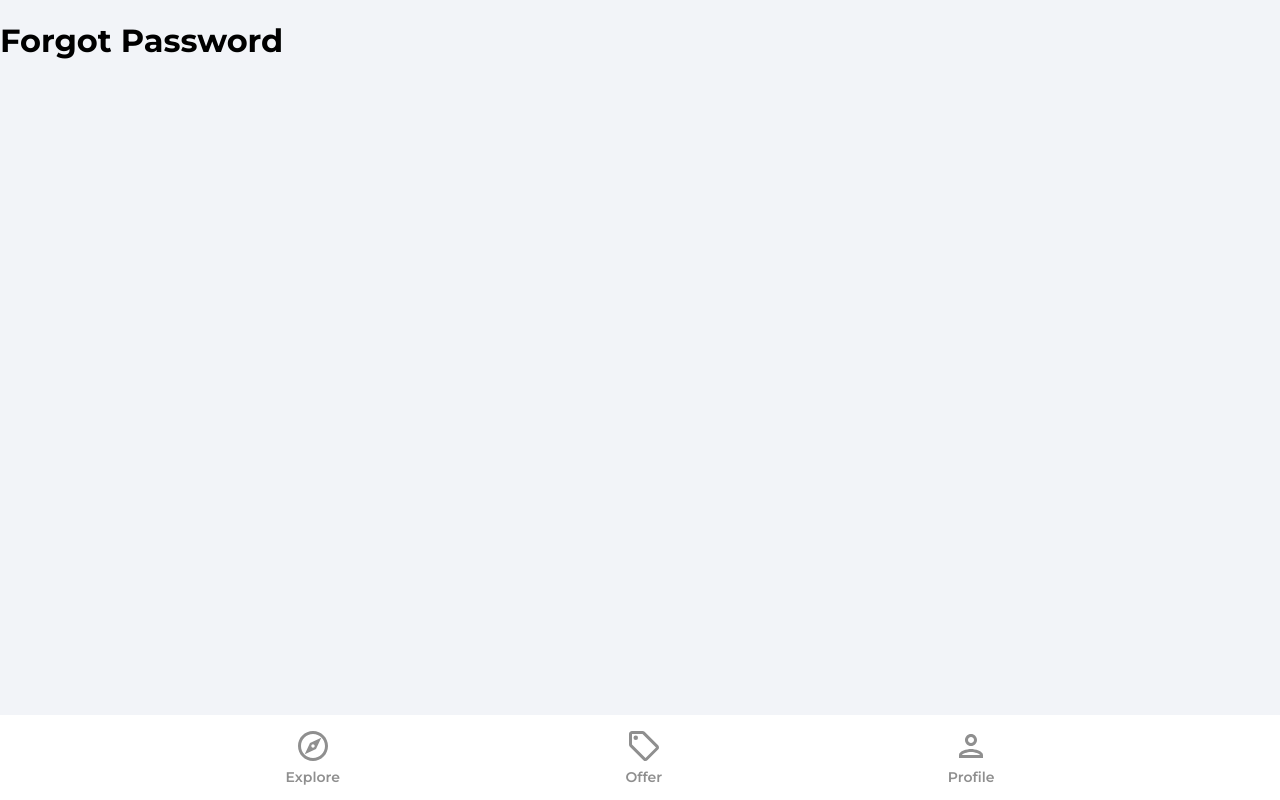
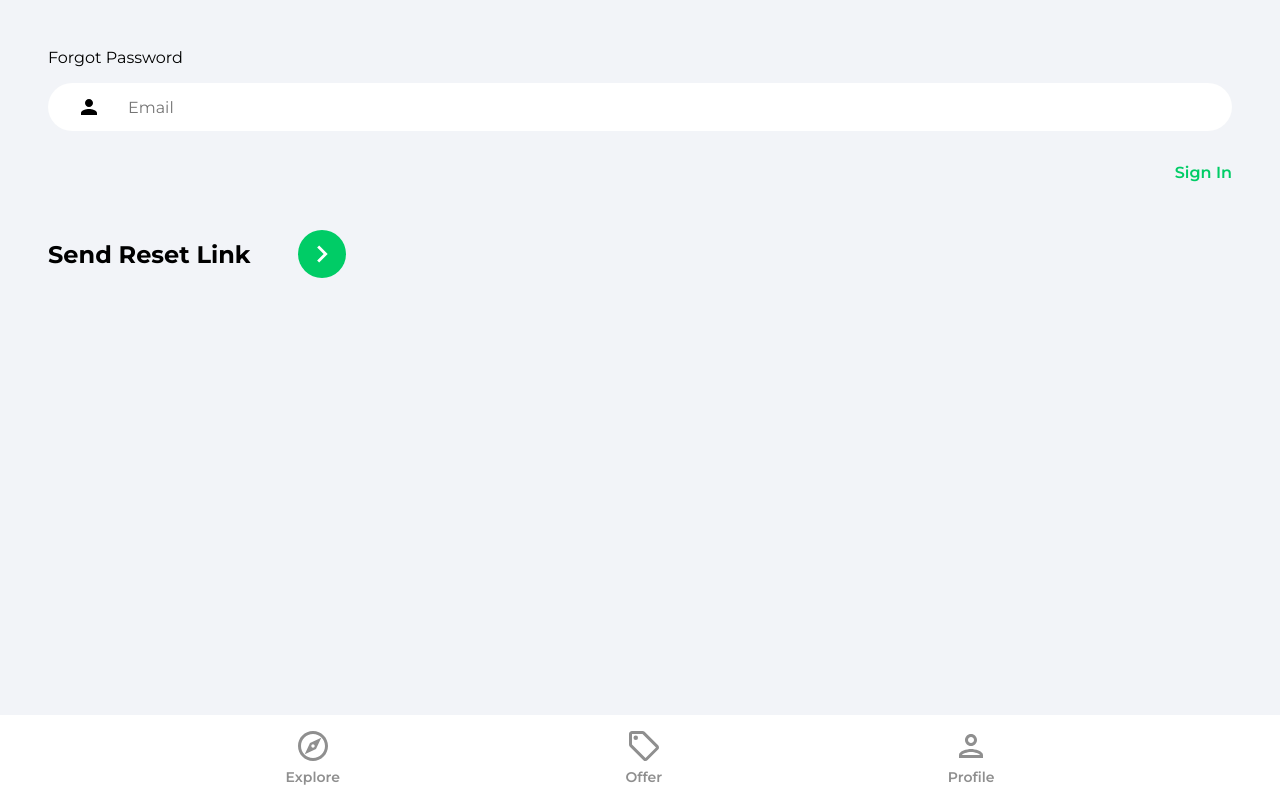
Before and after one commit to AllanSechrist/house-marketplace, a React (Create React App) app: page /forgot-password in a window 1280 px wide. Built offline with nearby package versions, Linux system fonts and the light colour scheme.

Commit message:
add OAuth and Category.jsx

```diff
--- a/src/App.js
+++ b/src/App.js
@@ -9,6 +9,7 @@
 import Profile from "./pages/Profile";
 import SignIn from "./pages/SignIn";
 import SignUp from "./pages/SignUp";
+import Category from "./pages/Category";
 
 function App() {
   return (
@@ -17,6 +18,7 @@
         <Routes>
           <Route path="/" element={<Explore />} />
           <Route path="/offers" element={<Offers />} />
+          <Route path="/category/:categoryName" element={<Category />} />
           <Route path="/profile" element={<PrivateRoute />} >
             <Route path='/profile' element={<Profile />} />
           </Route>
--- /dev/null
+++ b/src/components/OAuth.jsx
@@ -0,0 +1,47 @@
+import React from "react";
+import { useLocation, useNavigate } from "react-router-dom";
+import { getAuth, signInWithPopup, GoogleAuthProvider } from "firebase/auth";
+import { doc, setDoc, getDoc, serverTimestamp } from "firebase/firestore";
+import { db } from "../firebase.config";
+import { toast } from "react-toastify";
+import googleIcon from "../assets/svg/googleIcon.svg";
+
+function OAuth() {
+  const navigate = useNavigate();
+  const location = useLocation(); // Can be used to check the current url/page a user is on
+
+  const onGoogleClick = async () => {
+    try {
+      const auth = getAuth();
+      const provider = new GoogleAuthProvider();
+      const result = await signInWithPopup(auth, provider);
+      const user = result.user;
+
+      // checks if a user is currently in the database and if not, adds them
+      const docRef = doc(db, "users", user.uid);
+      const docSnap = await getDoc(docRef);
+
+      if (!docSnap.exists()) {
+        await setDoc(doc(db, "users", user.uid), {
+          name: user.displayName,
+          email: user.email,
+          timestamp: serverTimestamp(),
+        });
+        navigate("/");
+      }
+    } catch (error) {
+			toast.error('Could not authorize with Google')
+		}
+  };
+
+  return (
+    <div className="socialLogin">
+      <p>Sign {location.pathname === "/sign-up" ? "up" : "in"} with</p>
+      <button className="socialIconDiv" onClick={onGoogleClick}>
+        <img className="socialIconImg" src={googleIcon} alt="google" />
+      </button>
+    </div>
+  );
+}
+
+export default OAuth;
--- /dev/null
+++ b/src/pages/Category.jsx
@@ -0,0 +1,11 @@
+import React from 'react'
+
+function Category() {
+  return (
+    <div>
+      Category
+    </div>
+  )
+}
+
+export default Category
--- a/src/pages/Explore.jsx
+++ b/src/pages/Explore.jsx
@@ -1,11 +1,39 @@
-import React from 'react'
+import React from "react";
+import { Link } from "react-router-dom";
+import rentCategoryImage from "../assets/jpg/rentCategoryImage.jpg";
+import sellCategoryImage from "../assets/jpg/sellCategoryImage.jpg";
 
 function Explore() {
   return (
-    <div>
-      <h1>Explore</h1>
+    <div className="explore">
+      <header>
+        <p className="pageHeader">Explore</p>
+      </header>
+      <main>
+        {/* slider */}
+
+        <p className="exploreCategoryHeading">Categories</p>
+        <div className="exploreCategories">
+          <Link to="/category/rent">
+            <img
+              src={rentCategoryImage}
+              alt="rent"
+              className="exploreCategoryImg"
+            />
+            <p className='exploreCategoryName'>Places for rent</p>
+          </Link>
+          <Link to="/category/sell">
+            <img
+              src={sellCategoryImage}
+              alt="sell"
+              className="exploreCategoryImg"
+            />
+            <p className='exploreCategoryName'>Places for sale</p>
+          </Link>
+        </div>
+      </main>
     </div>
-  )
+  );
 }
 
-export default Explore
+export default Explore;
--- a/src/pages/ForgotPassword.jsx
+++ b/src/pages/ForgotPassword.jsx
@@ -1,11 +1,56 @@
-import React from 'react'
+import React, { useState } from "react";
+import { Link } from "react-router-dom";
+import { getAuth, sendPasswordResetEmail } from "firebase/auth";
+import { toast } from "react-toastify";
+import { ReactComponent as ArrowRightIcon } from "../assets/svg/keyboardArrowRightIcon.svg";
 
 function ForgotPassword() {
+  const [email, setEmail] = useState("");
+
+  const onChange = (e) => {
+    setEmail(e.target.value)
+  };
+
+  const onSubmit = async (e) => {
+    e.preventDefault();
+    try {
+      const auth = getAuth();
+      await sendPasswordResetEmail(auth, email);
+      toast.success("Email was sent");
+    } catch (error) {
+      toast.error("Could not send reset email");
+    }
+  };
+
   return (
-    <div>
-      <h1>Forgot Password</h1>
+    <div className="pageContainer">
+      <header>
+        <p>Forgot Password</p>
+      </header>
+      <main>
+        <form onSubmit={onSubmit}>
+          <input
+            type="email"
+            className="emailInput"
+            placeholder="Email"
+            id="email"
+            value={email}
+            onChange={onChange}
+          />
+          <Link className="forgotPasswordLink" to="/sign-in">
+            Sign In
+          </Link>
+
+          <div className="signInBar">
+            <div className="signInText">Send Reset Link</div>
+            <button className="signInButton">
+              <ArrowRightIcon fill="#ffffff" width="34px" height="34px" />
+            </button>
+          </div>
+        </form>
+      </main>
     </div>
-  )
+  );
 }
 
-export default ForgotPassword
+export default ForgotPassword;
--- a/src/pages/SignIn.jsx
+++ b/src/pages/SignIn.jsx
@@ -4,6 +4,7 @@
 import { getAuth, signInWithEmailAndPassword } from "firebase/auth";
 import { ReactComponent as ArrowRightIcon } from "../assets/svg/keyboardArrowRightIcon.svg";
 import visibilityIcon from "../assets/svg/visibilityIcon.svg";
+import OAuth from "../components/OAuth";
 
 function SignIn() {
   const [showPassword, setShowPassword] = useState(false);
@@ -85,7 +86,7 @@
             </button>
           </div>
         </form>
-        {/* Google OAuth */}
+        <OAuth />
 
         <Link to="/sign-up" className="registerLink">
           Sign Up Instead
--- a/src/pages/SignUp.jsx
+++ b/src/pages/SignUp.jsx
@@ -10,6 +10,7 @@
 import { db } from "../firebase.config";
 import { ReactComponent as ArrowRightIcon } from "../assets/svg/keyboardArrowRightIcon.svg";
 import visibilityIcon from "../assets/svg/visibilityIcon.svg";
+import OAuth from "../components/OAuth";
 
 function SignUp() {
   const [showPassword, setShowPassword] = useState(false);
@@ -109,7 +110,7 @@
             </button>
           </div>
         </form>
-        {/* Google OAuth */}
+        <OAuth />
 
         <Link to="/sign-in" className="registerLink">
           Already a member? Sign In Instead
```
